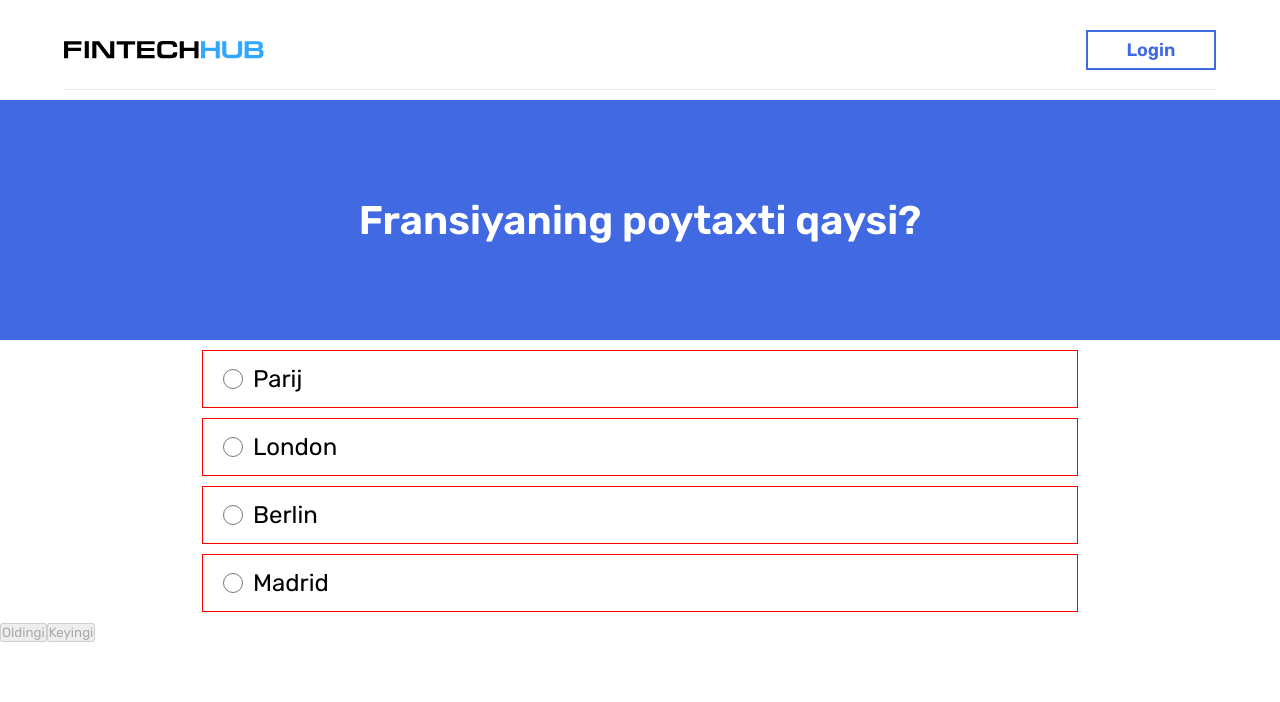
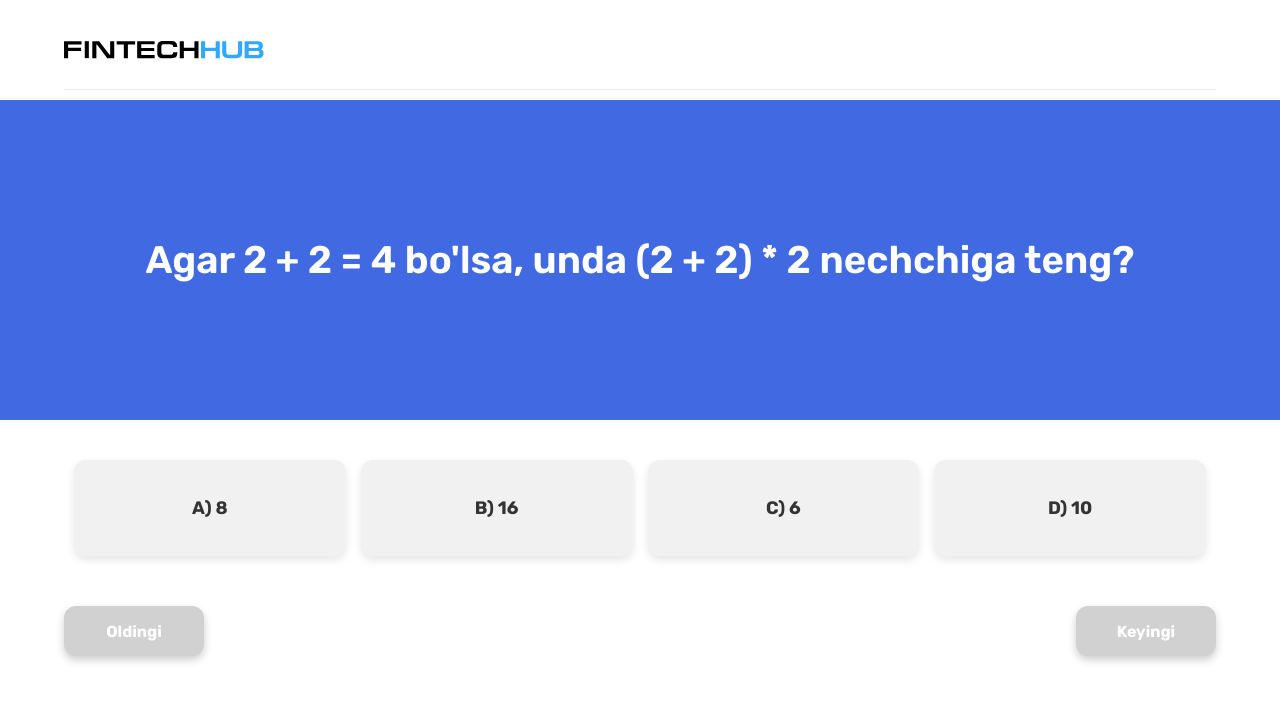
Before and after one commit to behzod-sharifjonov/quiz_test, a React (Vite) app: page /quiz in a window 1280 px wide. Shown: the top 702 px of the page. Built offline with nearby package versions, Linux system fonts and the light colour scheme.

Commit message:
fix new design for quiz

```diff
--- a/src/components/Navbar.jsx
+++ b/src/components/Navbar.jsx
@@ -1,15 +1,17 @@
 import React from "react";
 import "./components.css";
 import logo from "../assets/logo-black.svg";
-import { useNavigate } from "react-router-dom";
+import { useLocation, useNavigate } from "react-router-dom";
 
 function Navbar() {
   const navigate = useNavigate();
 
+  const location =  useLocation()
+
   return (
     <nav>
       <img onClick={() => navigate("/")} className="logo" src={logo} alt="" />
-      <button onClick={() => navigate("/login")}>Login</button>
+      <button className={`${location.pathname == '/quiz' ? 'none' : 'flex'}`} onClick={() => navigate("/login")}>Login</button>
     </nav>
   );
 }
--- a/src/index.css
+++ b/src/index.css
@@ -1,4 +1,4 @@
-@import url('https://fonts.googleapis.com/css2?family=Rubik:ital,wght@0,300..900;1,300..900&display=swap');
+@import url("https://fonts.googleapis.com/css2?family=Rubik:ital,wght@0,300..900;1,300..900&display=swap");
 
 * {
   margin: 0;
@@ -10,3 +10,13 @@
 .container {
   padding: 10px 5%;
 }
+
+.flex {
+  display: flex;
+  justify-content: center;
+  align-items: center;
+}
+
+.none {
+  display: none;
+}
--- a/src/quiz_data.js
+++ b/src/quiz_data.js
@@ -1,39 +1,67 @@
-export const questions = [
+export  const questions = [
     {
       id: 1,
-    question: "What is React?",
-    options: ["Library", "Framework", "Language", "Tool"],
-    answer: "Library",
+      question: "Agar 2 + 2 = 4 bo'lsa, unda (2 + 2) * 2 nechchiga teng?",
+      options: ["A) 8", "B) 16", "C) 6", "D) 10"],
+      answer: "Parij",
     },
     {
       id: 2,
-    question: "What is JSX?",
-    options: ["JavaScript XML", "JSON", "CSS", "HTML"],
-    answer: "JavaScript XML",
+      question: "Ko'prikni ta'mirlashda 3 ishchi 6 kunda ishni tugatadi. Nechta ishchi 3 kunda shu ishni tugatishi mumkin?",
+      options: ["A) 6", "B) 9", "C) 4", "D) 5"],
+      answer: "Mars",
     },
     {
       id: 3,
-    question: "What is useState?",
-    options: ["Hook", "Function", "Class", "Variable"],
-    answer: "Hook",
+      question: "Tugun bilan bir biriga bog'langan ikkita ipni qanday qilib hech qanday asbob-uskunalarsiz qisqartirish mumkin?",
+      options: [
+        "A) Uni cho'zish kerak",
+        "B) Tugunni yechish kerak",
+        "C) Ikkita tugun qo'yish kerak",
+        "D) Ipni aylantirib bog'lash kerak",
+      ],
+      answer: "Tinch okeani",
     },
     {
       id: 4,
-    question: "What is useEffect?",
-    options: ["API", "Class", "Hook", "Event"],
-    answer: "Hook",
+      question: "6 quti ichida 3 ta olma bor. Har bir qutida nechta olma bo'lishi mumkin?",
+      options: ["Har bir qutida 1 ta", "4 ta qutida hech narsa yo'q", "Ba'zilarida bo'lishi mumkin, ba'zilarida yo'q", "Har bir qutida teng bo'lib"],
+      answer: "Uilyam Shekspir",
     },
     {
       id: 5,
-    question: "What is Virtual DOM?",
-    options: ["DOM", "BOM", "Virtual DOM", "Shadow DOM"],
-    answer: "Virtual DOM",
+      question: "Mening yoshim hozirgi yoshimning yarmidan 5 yil kattaroq. Agar men 10 yoshda bo'lganimda, hozir necha yoshdaman?",
+      options: ["15", "20", "25", "30"],
+      answer: "8",
     },
-  // Continue adding questions here up to 30 questions...
     {
-    id: 30,
-    question: "What is a component in React?",
-    options: ["Element", "Function", "Object", "Component"],
-    answer: "Component",
+      id: 6,
+      question: "Agar raqamlar ketma-ketligi 2, 5, 8, 11 bo'lsa, keyingi raqam qaysi bo'ladi?",
+      options: ["13", "14", "15", "16"],
+      answer: "Everest",
+    },
+    {
+      id: 7,
+      question: "Quyidagi variantlardan qaysi biri sizga eng ko'p yoqadi?",
+      options: ["Do'stlarga muammolarni hal qilishda yordam berish.", "Rasm chizish yoki yangi narsa yaratish.", "Fan bilan tajriba qilish va yangiliklarni o'rganish.", "Sonlar bilan ishlash va masalalar yechish."],
+      answer: "Oksijen",
+    },
+    {
+      id: 8,
+      question: "Qaysi yulduz eng yaqin yulduz?",
+      options: ["Yupiter", "Sirius", "Proxima Sentauri", "Alfa Sentauri"],
+      answer: "Proxima Sentauri",
+    },
+    {
+      id: 9,
+      question: "Qaysi o‘simlik eng katta gulga ega?",
+      options: ["Kardamon", "Nargis", "Titan arum", "Lotus"],
+      answer: "Titan arum",
+    },
+    {
+      id: 10,
+      question: "Qaysi davlatda eng ko'p rasmiy tillar mavjud?",
+      options: ["Shveytsariya", "Hindiston", "Kanada", "Belgiya"],
+      answer: "Shveytsariya",
     },
   ];
--- a/src/views/Quiz/Quiz.css
+++ b/src/views/Quiz/Quiz.css
@@ -1,49 +1,119 @@
+/* Quiz Title */
 .quiz-title {
-  height: 30dvh;
+  height: 40vh;
   background-color: royalblue;
   width: 100%;
   display: flex;
   align-items: center;
   justify-content: center;
+  padding: 20px;
 }
 
 .quiz-title h2 {
-  font-size: clamp(1.2rem, calc(3.2vw + 0.2rem), 2.5rem);
+  font-size: clamp(1.5rem, 3vw, 2.5rem);
   font-weight: 600;
   color: white;
+  text-align: center;
 }
 
-.quiz-container{
-    display: flex;
-    justify-content: center;
-    align-items: center;
+/* Quiz Container */
+.quiz-container {
+  display: flex;
+  justify-content: space-between;
+  align-items: center;
+  width: 100%;
+  margin: 20px auto;
 }
 
+/* Quiz List */
 .quiz-list {
-  display: grid;
+  display: flex;
+  justify-content: space-between;
+  align-items: center;
   list-style: none;
-  grid-template-columns: repeat(1, 1fr);
-  width: 70%;
   padding: 10px;
-  gap: 10px;
+  gap: 15px; /* Optionlar orasidagi bo'shliqni kattalashtirish */
+  width: 100%;
 }
 
 .quiz-list li {
-  background-color: white;
-  font-size: 24px;
-  padding: 14px 20px;
-  display: flex;
-  align-items: center;
-  border: 1px solid red;
+  width: 100%;
 }
 
-.quiz-list li label {
+/* Option Buttons */
+.option-button {
+  width: 100%;
+  padding: 20px;
+  background-color: #f1f1f1;
+  color: #333333;
+  cursor: pointer;
+  font-size: 18px;
+  font-weight: 700;
+  height: 12dvh;
+  border: 2px solid transparent;
+  border-radius: 12px; /* Dumaloq burchaklar */
+  transition: background-color 0.3s, color 0.3s, border-color 0.3s,
+    transform 0.2s;
+  box-shadow: 0 4px 8px rgba(0, 0, 0, 0.1); /* Kichik soya effekti */
+}
+
+/* .option-button:hover {
+    background-color: #E0E0E0;
+    border-color: #C0C0C0;
+    transform: translateY(-3px); /* Hover paytida biroz yuqoriga ko'tariladi
+  } */
+
+.option-button.active {
+  background-color: royalblue;
+  color: white;
+  border-color: royalblue;
+  transform: scale(1.05); /* Tanlanganida biroz kattalashadi */
+}
+
+/* Quiz Buttons (Next/Previous) */
+.quiz-btns {
   display: flex;
+  justify-content: space-between;
   align-items: center;
-  gap: 10px;
+  margin: 20px auto;
 }
-.quiz-list li input {
-  background-color: white;
-  height: 20px;
-  width: 20px;
+
+.quiz-btns button {
+  width: 140px;
+  height: 50px;
+  background-color: royalblue;
+  color: white;
+  border: none;
+  border-radius: 12px;
+  font-size: 16px;
+  font-weight: bold;
+  cursor: pointer;
+  transition: background-color 0.3s, transform 0.2s;
+  box-shadow: 0 4px 8px rgba(0, 0, 0, 0.2);
 }
+
+.quiz-btns button:disabled {
+  background-color: #d1d1d1;
+  cursor: not-allowed;
+}
+
+.quiz-btns button:hover:not(:disabled) {
+  background-color: darkblue;
+  transform: scale(
+    1.05
+  ); /* Tugma bosilmagan holatda hover paytida kattalashadi */
+}
+
+@media screen and (max-width: 1100px) {
+  .quiz-list {
+    display: grid;
+    grid-template-columns: repeat(2, 1fr);
+  }
+}
+@media screen and (max-width: 700px) {
+  .quiz-list {
+    display: grid;
+    grid-template-columns: repeat(1, 1fr);
+    text-align: left;
+  }
+}
--- a/src/views/Quiz/Quiz.jsx
+++ b/src/views/Quiz/Quiz.jsx
@@ -1,75 +1,7 @@
 import React, { useState } from "react";
 import Navbar from "../../components/Navbar";
 import "./Quiz.css";
-
-// 10ta savolni o'z ichiga olgan misol
-const questions = [
-  {
-    id: 1,
-    question: "Fransiyaning poytaxti qaysi?",
-    options: ["Parij", "London", "Berlin", "Madrid"],
-    answer: "Parij",
-  },
-  {
-    id: 2,
-    question: "Qaysi sayyora Qizil Sayyora sifatida tanilgan?",
-    options: ["Yer", "Mars", "Yupiter", "Venera"],
-    answer: "Mars",
-  },
-  {
-    id: 3,
-    question: "Dunyoning eng katta okeani qaysi?",
-    options: [
-      "Atlantika okeani",
-      "Hind okeani",
-      "Tinch okeani",
-      "Arktika okeani",
-    ],
-    answer: "Tinch okeani",
-  },
-  {
-    id: 4,
-    question: "'Hamlet' asarini kim yozgan?",
-    options: ["Mark Tven", "J.K. Rouling", "Uilyam Shekspir", "Charlz Dikens"],
-    answer: "Uilyam Shekspir",
-  },
-  {
-    id: 5,
-    question: "64 ning kvadrat ildizi nechiga teng?",
-    options: ["6", "8", "10", "12"],
-    answer: "8",
-  },
-  {
-    id: 6,
-    question: "Dunyoning eng baland tog'i qaysi?",
-    options: ["Everest", "K2", "Kilimanjarro", "Makalu"],
-    answer: "Everest",
-  },
-  {
-    id: 7,
-    question: "Qaysi elementning kimyoviy belgisi 'O'?",
-    options: ["Oksijen", "Vodorod", "Azot", "Karbongaz"],
-    answer: "Oksijen",
-  },
-  {
-    id: 8,
-    question: "Qaysi yulduz eng yaqin yulduz?",
-    options: ["Yupiter", "Sirius", "Proxima Sentauri", "Alfa Sentauri"],
-    answer: "Proxima Sentauri",
-  },
-  {
-    id: 9,
-    question: "Qaysi o‘simlik eng katta gulga ega?",
-    options: ["Kardamon", "Nargis", "Titan arum", "Lotus"],
-    answer: "Titan arum",
-  },
-  {
-    id: 10,
-    question: "Qaysi davlatda eng ko'p rasmiy tillar mavjud?",
-    options: ["Shveytsariya", "Hindiston", "Kanada", "Belgiya"],
-    answer: "Shveytsariya",
-  },
-];
+import { questions } from "../../quiz_data";
 
 const Quiz = () => {
   const [currentQuestionIndex, setCurrentQuestionIndex] = useState(0);
@@ -80,8 +12,8 @@ const Quiz = () => {
 
   const currentQuestion = questions[currentQuestionIndex];
 
-  const handleChange = (event) => {
-    setSelectedOption(event.target.value);
+  const handleSelectOption = (option) => {
+    setSelectedOption(option); // Foydalanuvchi variantni tanlaganda tanlangan variantni saqlash
   };
 
   const handleNext = () => {
@@ -97,7 +29,7 @@ const Quiz = () => {
 
       if (currentQuestionIndex < questions.length - 1) {
         setCurrentQuestionIndex((prevIndex) => prevIndex + 1);
-        setSelectedOption("");
+        setSelectedOption(""); // Keyingi savolga o'tganda tanlangan variantni tozalash
       } else {
         setIsQuizCompleted(true);
       }
@@ -107,7 +39,7 @@ const Quiz = () => {
   const handlePrevious = () => {
     if (currentQuestionIndex > 0) {
       setCurrentQuestionIndex((prevIndex) => prevIndex - 1);
-      setSelectedOption("");
+      setSelectedOption(""); // Oldingi savolga o'tganda ham tanlangan variantni tozalash
     }
   };
 
@@ -127,28 +59,27 @@ const Quiz = () => {
 
       {!isQuizCompleted ? (
         <div>
-          <div className="quiz-title">
+          <div className="quiz-title container">
             <h2>{currentQuestion.question}</h2>
           </div>
-          <div className="quiz-container">
+          <div className="quiz-container container">
             <ul className="quiz-list">
               {currentQuestion.options.map((option, index) => (
                 <li key={index}>
-                  <label>
-                    <input
-                      type="radio"
-                      value={option}
-                      checked={selectedOption === option}
-                      onChange={handleChange}
-                    />
+                  <button
+                    className={`option-button ${
+                      selectedOption === option ? "active" : ""
+                    }`}
+                    onClick={() => handleSelectOption(option)}
+                  >
                     {option}
-                  </label>
+                  </button>
                 </li>
               ))}
             </ul>
           </div>
 
-          <div>
+          <div className="quiz-btns container">
             <button
               onClick={handlePrevious}
               disabled={currentQuestionIndex === 0}
```
Lines whose indentation alone changed are shown as unchanged.
